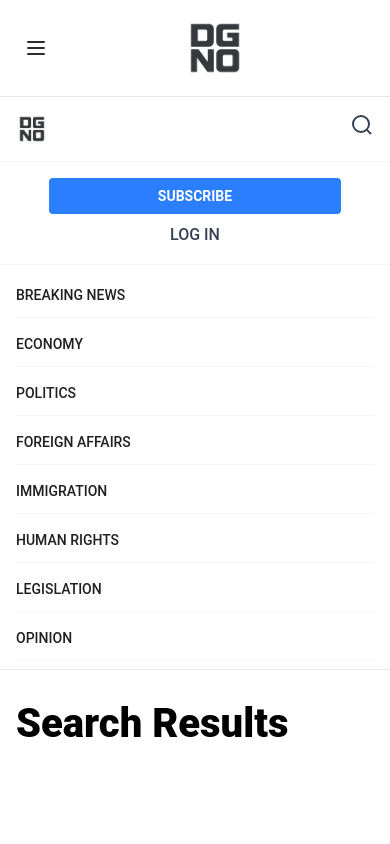
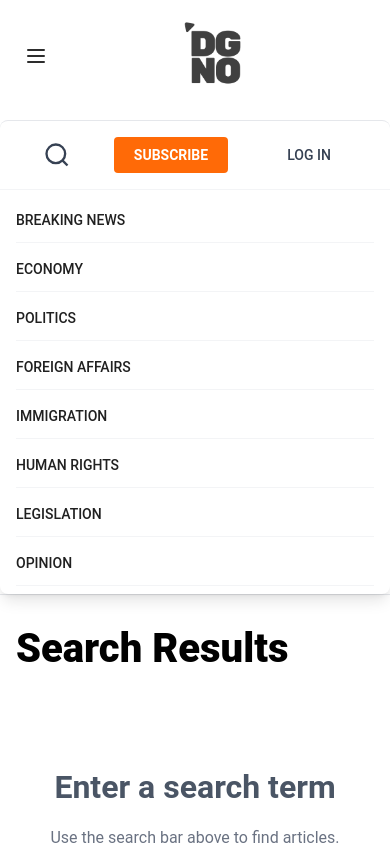
Before and after one commit to rubenatello/dignov2, a Next.js app in the folder frontend/: page /search in a window 390 px wide. Both pictures are taken after a click on the button 36 px from the left and 48 px from the top of the page. Shown: the top 844 px of the page. Built offline with nearby package versions, Linux system fonts and the light colour scheme.

Commit message:
UI improvements: mobile menu layout, mobile search bar centering, logo quality fix in StudioHeader

```diff
--- a/frontend/src/app/dashboard/editor/StudioHeader.tsx
+++ b/frontend/src/app/dashboard/editor/StudioHeader.tsx
@@ -33,9 +33,9 @@ export default function StudioHeader({ user = { name: "Admin" }, onBack }: { use
           className="mr-4 px-4 py-2 rounded-lg bg-gray-100 hover:bg-gray-200 border border-gray-200 text-gray-700 font-medium shadow-sm transition-all"
           onClick={handleBack}
         >
-          &larr; Back
-        </button>
-        <Image src="/logo.png" alt="Digno Logo" width={30} height={30} className="min-w-[54px]" />
+    &larr; Back
+    </button>
+    <Image src="/logo.png" alt="Digno Logo" width={60} height={60} className="w-12 h-12 object-contain" priority />
         <span className="font-roboto text-3xl font-bold text-primary tracking-tight ml-2 select-none"></span>
         <span className="font-roboto text-2xl font-medium text-gray-700 ml-2 select-none">Studio</span>
       </div>
--- a/frontend/src/components/MainHeader.tsx
+++ b/frontend/src/components/MainHeader.tsx
@@ -28,7 +28,7 @@ export default function MainHeader({ onMobileMenuToggle }: MainHeaderProps) {
               alt="Digno"
               width={200}
               height={200}
-              className="h-16 w-auto"
+              className="h-20 w-auto"
             />
           </Link>
         </div>
--- a/frontend/src/components/MobileMenu.tsx
+++ b/frontend/src/components/MobileMenu.tsx
@@ -21,18 +21,16 @@ export default function MobileMenu({ isOpen, onItemClick }: MobileMenuProps) {
   if (!isOpen) return null;
 
   return (
-    <div className="md:hidden bg-white border-t border-gray-200">
-      {/* Mobile Header: Logo and Search */}
-      <div className="flex items-center justify-between px-4 py-4 border-b border-gray-100">
-        <Link href="/" className="flex items-center">
-          <img src="/logo.png" alt="Digno" className="h-8 w-auto" />
-        </Link>
-        <SearchBar onClose={onItemClick} />
-      </div>
-      {/* Subscribe & Login */}
-      <div className="flex flex-col items-center py-4 border-b border-gray-100">
-        <button className="bg-blue-500 text-white px-6 py-2 rounded text-sm font-semibold mb-2 w-3/4">SUBSCRIBE</button>
-        <button className="text-gray-700 hover:text-black font-medium w-3/4">LOG IN</button>
+    <div className="md:hidden bg-white border-t border-gray-200 rounded-lg shadow-lg max-w-full mx-auto mt-2">
+      {/* Mobile Header: Search, Subscribe, Login on one row evenly spaced */}
+      <div className="flex items-center justify-between px-4 py-3 border-b border-gray-100 gap-2">
+        <div className="flex-1 flex justify-center">
+          <div className="w-full flex justify-center">
+            <SearchBar onClose={onItemClick} />
+          </div>
+        </div>
+        <button className="bg-cta text-white px-4 py-2 rounded text-sm font-semibold flex-1 mx-2">SUBSCRIBE</button>
+        <button className="text-gray-700 hover:text-black font-medium px-4 py-2 rounded text-sm flex-1 mx-2">LOG IN</button>
       </div>
       {/* Menu Items */}
       <div className="px-4 py-2 space-y-1">
--- a/frontend/src/components/SearchBar.tsx
+++ b/frontend/src/components/SearchBar.tsx
@@ -31,38 +31,38 @@ export default function SearchBar({ onClose }: SearchBarProps) {
       {/* Search Icon Button */}
       <button
         onClick={toggleSearch}
-        className="text-sm text-gray-700 hover:text-black font-medium"
+        className="text-sm text-gray-700 hover:text-black font-medium p-2 rounded-full focus:outline-none focus:ring-2 focus:ring-blue-500"
         aria-label="Search"
       >
-        <svg xmlns="http://www.w3.org/2000/svg" fill="none" viewBox="0 0 24 24" strokeWidth={2} stroke="currentColor" className="w-6 h-6">
+        <svg xmlns="http://www.w3.org/2000/svg" fill="none" viewBox="0 0 24 24" strokeWidth={2} stroke="currentColor" className="w-7 h-7">
           <circle cx="11" cy="11" r="8" stroke="currentColor" strokeWidth="2" fill="none" />
           <line x1="21" y1="21" x2="16.65" y2="16.65" stroke="currentColor" strokeWidth="2" />
         </svg>
       </button>
 
-      {/* Search Dropdown */}
+      {/* Search Dropdown - mobile responsive */}
       {isOpen && (
-        <div className="absolute top-full right-0 mt-2 w-80 bg-white border border-gray-200 rounded-lg shadow-lg z-50">
-          <form onSubmit={handleSearch} className="p-4">
-            <div className="flex items-center space-x-2">
-              <div className="flex-1 relative">
+        <div className="fixed left-0 right-0 top-[60px] mx-auto w-full flex justify-center z-50">
+          <div className="w-[95vw] max-w-sm bg-white border border-gray-200 rounded-lg shadow-lg">
+            <form onSubmit={handleSearch} className="p-2">
+              <div className="flex flex-col sm:flex-row items-center gap-2 w-full">
                 <input
                   type="text"
                   value={searchQuery}
                   onChange={(e) => setSearchQuery(e.target.value)}
                   placeholder="Search articles..."
-                  className="w-full px-4 py-2 border border-gray-300 rounded-md focus:outline-none focus:ring-2 focus:ring-blue-500 focus:border-transparent"
+                  className="w-full px-3 py-2 border border-gray-300 rounded-md focus:outline-none focus:ring-2 focus:ring-gray-500 focus:border-transparent text-sm"
                   autoFocus
                 />
-              </div>
                 <button
                   type="submit"
-                className="px-4 py-2 bg-blue-600 text-white rounded-md hover:bg-blue-700 focus:outline-none focus:ring-2 focus:ring-blue-500"
+                  className="w-full sm:w-auto px-3 py-2 bg-primary text-white rounded-md hover:brightness-75 focus:outline-none focus:ring-2 focus:ring-gray-500 text-sm"
                 >
                   Search
                 </button>
               </div>
             </form>
+          </div>
         </div>
       )}
 
```
Also changed, not shown: frontend/public/logo.png. Lines whose indentation alone changed are shown as unchanged.
